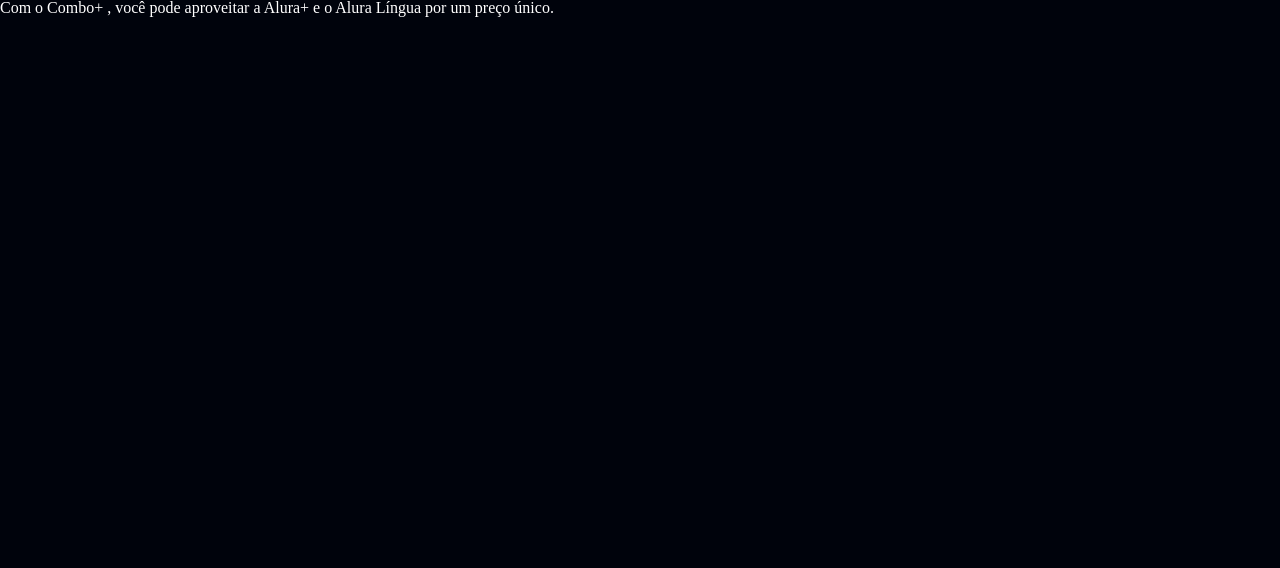
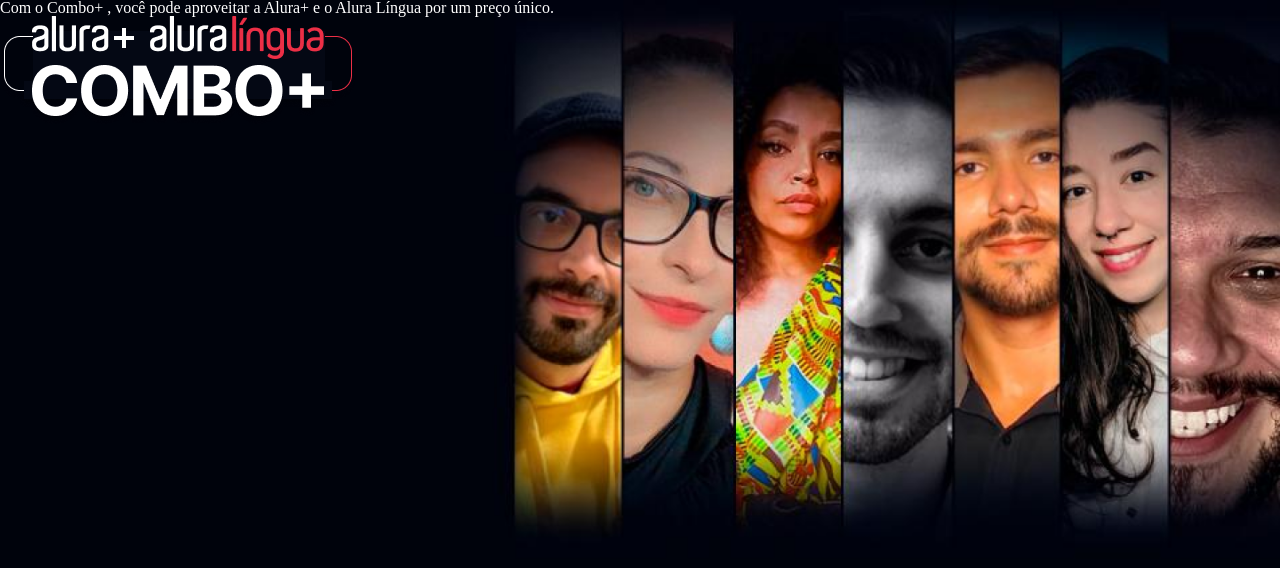
Before and after one commit to tiagoaraujobarreto/AluraPlus, a plain HTML site: page index.html in a window 1280 px wide. Drawn offline with Linux system fonts and the light colour scheme.

Commit message:
Inserindo imagens

```diff
--- a/css/styles.css
+++ b/css/styles.css
@@ -9,3 +9,13 @@
     background-color: var(--cor-de-fundo);
     color: var(--branco-principal);
 }
+
+.container {
+    height: 100vh;
+}
+
+.principal {
+    background-image: url(../img/Background.png);
+    background-repeat: no-repeat;
+    background-size: contain;
+}
--- a/index.html
+++ b/index.html
@@ -10,6 +10,9 @@
     </head>
 
     <body>
-        <h1>Com o Combo+ , você pode aproveitar a Alura+ e o Alura Língua por um preço único.</h1>
+        <section class="container principal">
+            <h1>Com o Combo+ , você pode aproveitar a Alura+ e o Alura Língua por um preço único.</h1>
+            <img src="img/Combo.png" alt="O combo+ é a junção do alura+ e o alura língua">
+        </section>
     </body>
 </html>
```
Also changed, not shown: 1 other file.
